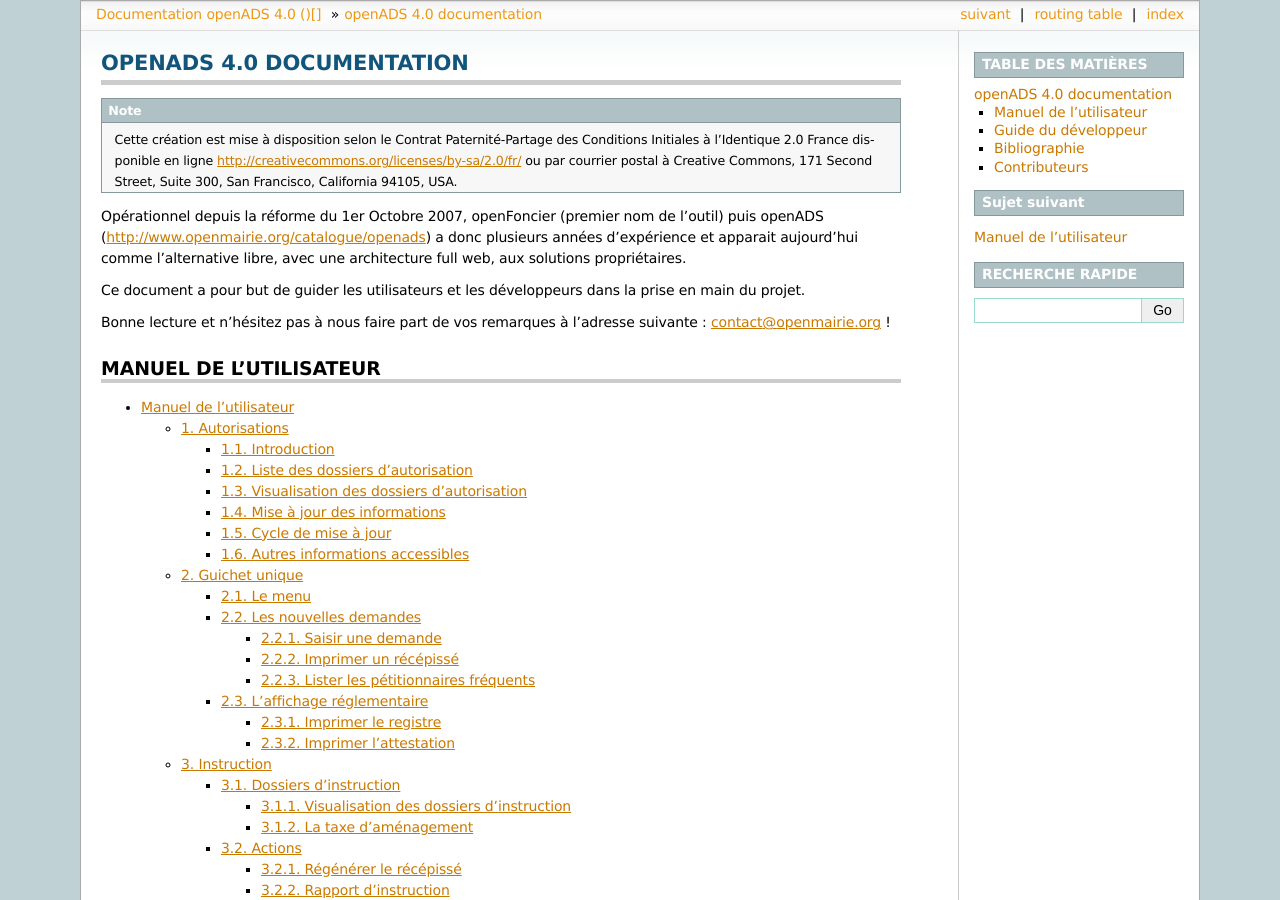
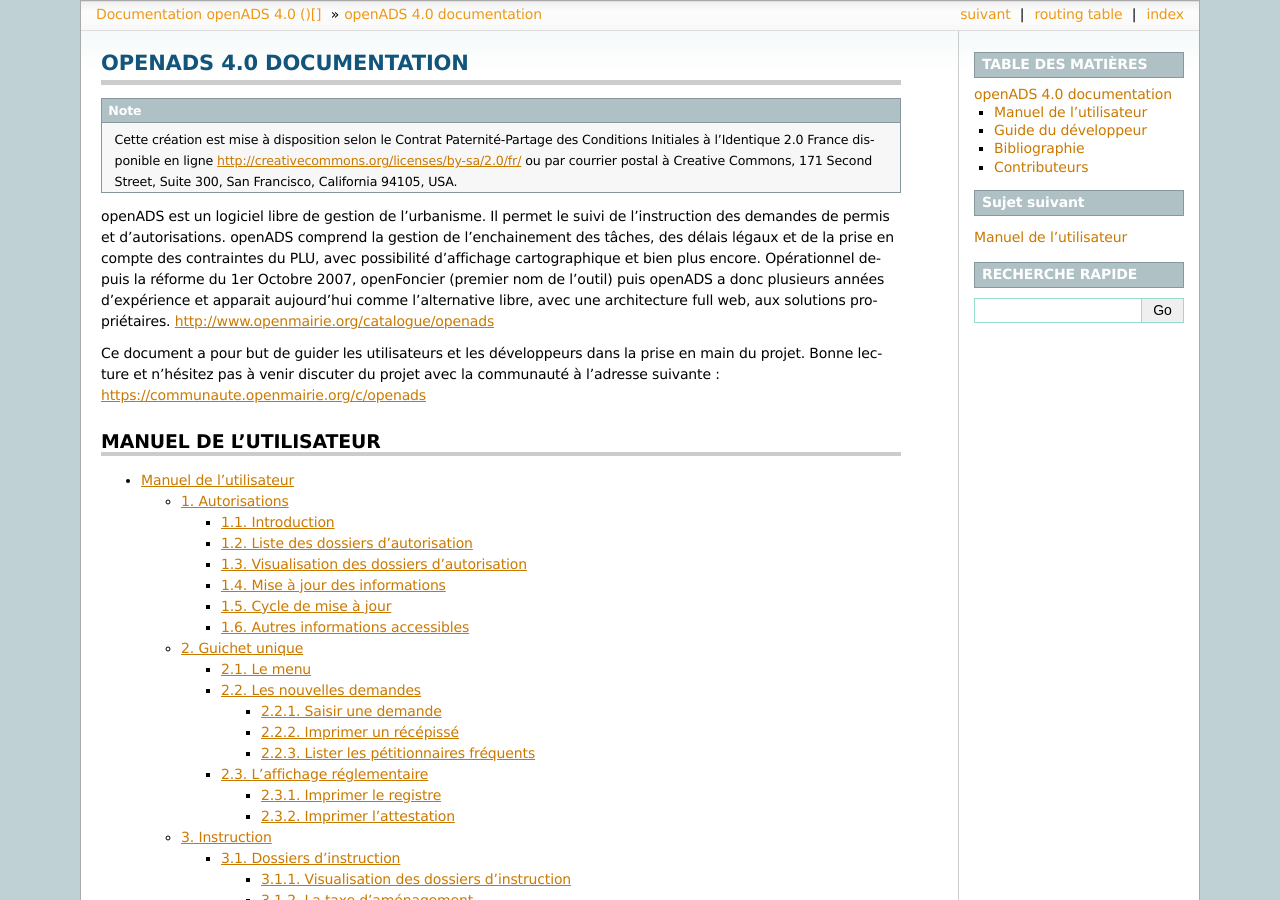
Before and after one commit to mpavaux/openads-documentation, a Sphinx documentation site: the page built from source/index.rst, in a window 1280 px wide and 900 px high. Built offline with Sphinx 7.4.7, drawn with Linux system fonts in a browser that asks for light colours.

Commit message:
Mise à jour du préambule

```diff
--- a/source/index.rst
+++ b/source/index.rst
@@ -14,16 +14,9 @@
     California 94105, USA.
 
 
-Opérationnel depuis la réforme du 1er Octobre 2007, openFoncier (premier nom de
-l'outil) puis openADS (http://www.openmairie.org/catalogue/openads) a donc plusieurs années d'expérience et apparait
-aujourd'hui comme l'alternative libre, avec une architecture full web, aux
-solutions propriétaires.
+openADS est un logiciel libre de gestion de l'urbanisme. Il permet le suivi de l'instruction des demandes de permis et d'autorisations. openADS comprend la gestion de l'enchainement des tâches, des délais légaux et de la prise en compte des contraintes du PLU, avec possibilité d'affichage cartographique et bien plus encore. Opérationnel depuis la réforme du 1er Octobre 2007, openFoncier (premier nom de l'outil) puis openADS a donc plusieurs années d'expérience et apparait aujourd'hui comme l'alternative libre, avec une architecture full web, aux solutions propriétaires. http://www.openmairie.org/catalogue/openads
 
-Ce document a pour but de guider les utilisateurs et les développeurs dans la
-prise en main du projet.
-
-Bonne lecture et n'hésitez pas à nous faire part de vos remarques à l'adresse
-suivante : contact@openmairie.org !
+Ce document a pour but de guider les utilisateurs et les développeurs dans la prise en main du projet. Bonne lecture et n'hésitez pas à venir discuter du projet avec la communauté à l'adresse suivante : https://communaute.openmairie.org/c/openads
 
 
 Manuel de l'utilisateur
```
